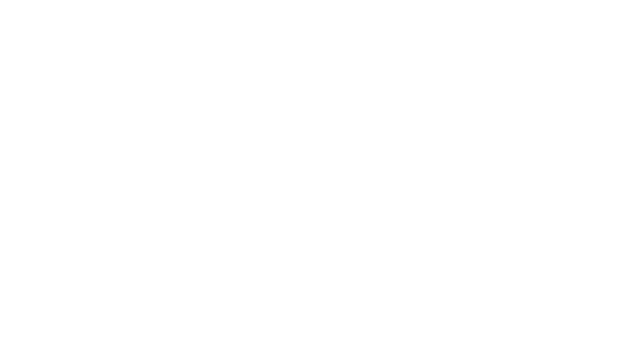
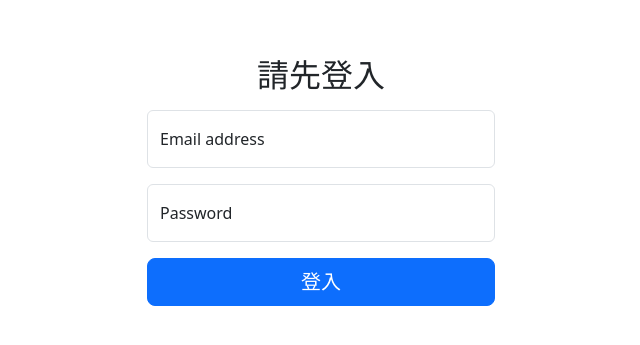
Before and after one commit to YuT200053/HexSchool-2023Vue, a Vue app in the folder w6/: page /login in a window 1280 px wide. Before the commit this address had no page. Shown: the part 219-564 px from the top of the page, without its empty margins (307-947 px from the left). Built offline with nearby package versions, Linux system fonts and the light colour scheme.

Commit message:
w6 - loginView fin

```diff
--- a/w6/src/router/index.js
+++ b/w6/src/router/index.js
@@ -40,6 +40,11 @@
           component: () => import('../views/dashboard/OrderView.vue')
         }
       ]
+    },
+    // 登入路由
+    {
+      path: '/login',
+      component: () => import('../views/LoginView.vue')
     }
   ]
 })
--- a/w6/src/views/FrontView.vue
+++ b/w6/src/views/FrontView.vue
@@ -2,7 +2,7 @@
   <h1>你現在在前台頁面</h1>
   <nav>
     <RouterLink to="/">首頁</RouterLink> │ <RouterLink to="/products">前台產品列表</RouterLink> │
-    <RouterLink to="/cart">前台購物車</RouterLink> │
+    <RouterLink to="/cart">前台購物車</RouterLink> │ <RouterLink to="/login">登入</RouterLink> │
     <RouterLink to="/admin/products">前往後台</RouterLink>
   </nav>
   <routerView></routerView>
--- a/w6/src/views/LoginView.vue
+++ b/w6/src/views/LoginView.vue
@@ -1,3 +1,64 @@
 <template>
-  <h2>登入頁面</h2>
+  <div class="container text-center d-flex align-items-center" style="height: 100vh">
+    <div class="row w-100">
+      <div class="col-12 col-md-5 col-lg-4 mx-auto">
+        <h2 class="mb-3">請先登入</h2>
+        <!-- submit 後驗證 -->
+        <form @submit.prevent="login">
+          <div class="form-floating mb-3">
+            <input
+              type="email"
+              name="email"
+              class="form-control"
+              id="email"
+              placeholder="name@example.com"
+              v-model="user.username"
+            />
+            <label for="email">Email address</label>
+          </div>
+          <div class="form-floating mb-3">
+            <input
+              type="password"
+              name="password"
+              class="form-control"
+              id="password"
+              placeholder="Password"
+              v-model="user.password"
+            />
+            <label for="password">Password</label>
+          </div>
+          <button type="submit" class="btn btn-primary btn-lg w-100">登入</button>
+        </form>
+      </div>
+    </div>
+  </div>
 </template>
+
+<script>
+// 載入 axios
+import axios from 'axios';
+
+export default {
+  data() {
+    return {
+      // 後台登入資料
+      user: {
+        username: '',
+        password: ''
+      }
+    };
+  },
+  methods: {
+    login() {
+      const apiUrl = 'https://vue3-course-api.hexschool.io/v2/admin/signin';
+
+      axios.post(apiUrl, this.user).then((res) => {
+        // 取得 token 和到期日
+        const { token, expired } = res.data;
+        // 設定 cookie，在後台產品列表做驗證
+        document.cookie = `yu-t-200053=${token};expires=${new Date(expired)};`;
+      });
+    }
+  }
+};
+</script>
```
Also changed, not shown: w6/.prettierrc.json, 18 other files (tests, documents, lock files or other folders).
